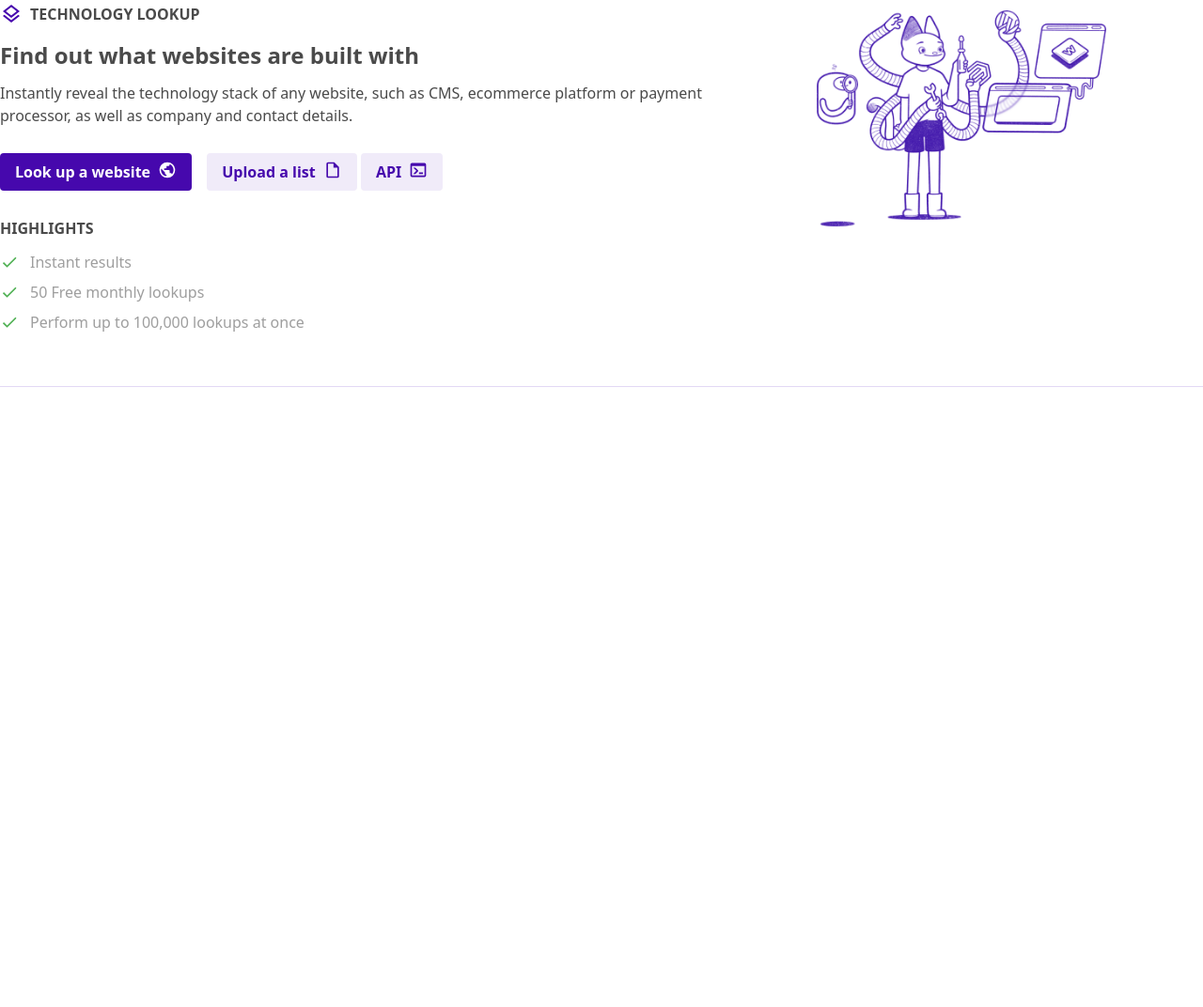
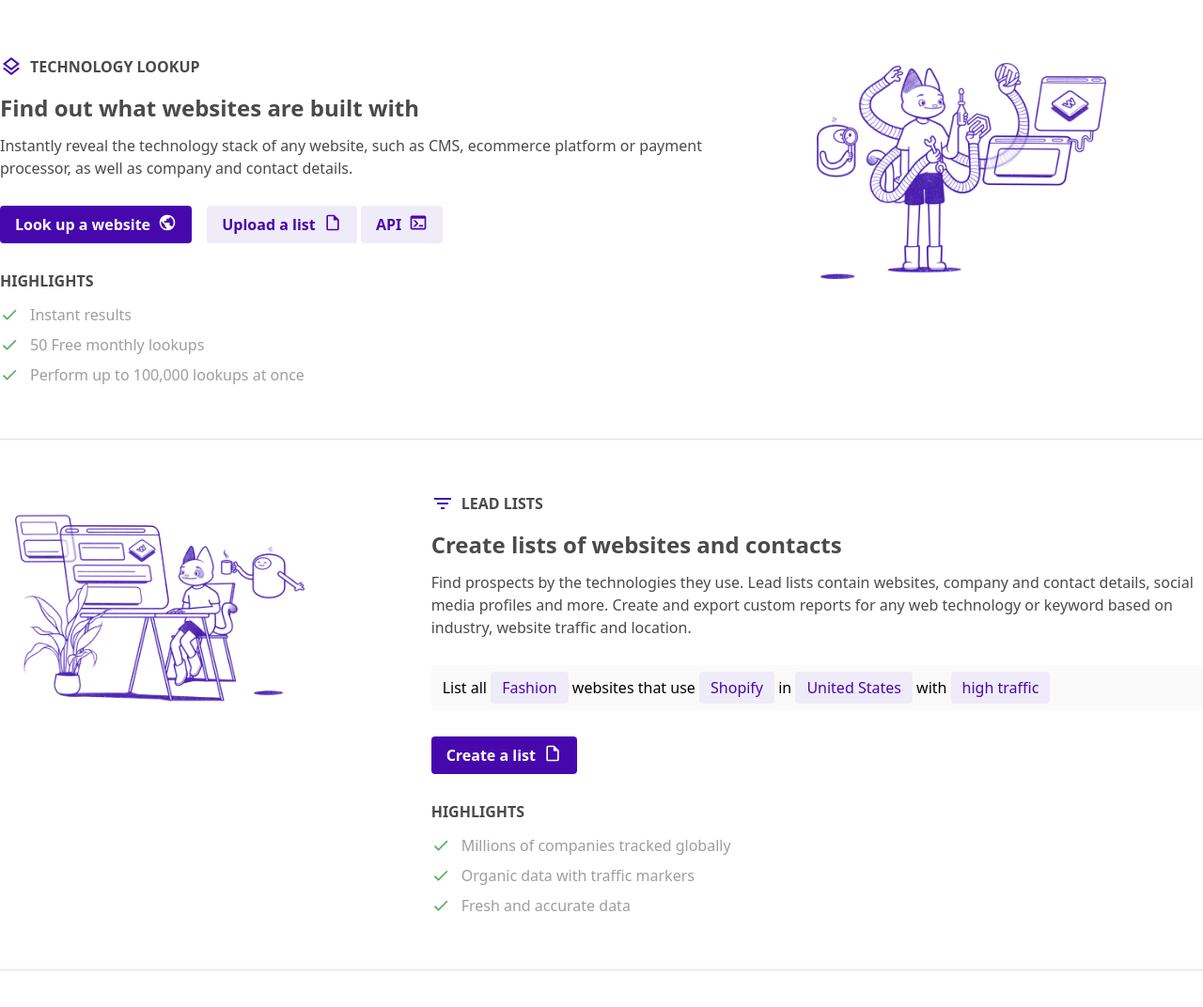
Before and after one commit to abdelilahelhaddad/wappalyzer, a website built with Vite: page index.html in a window 1280 px wide. Shown: the part 838-1910 px from the top of the page at 94% size. Before the commit the page ends 1290 px from the top, so only its background shows below. Built offline with nearby package versions, Linux system fonts and the light colour scheme.

Commit message:
:fire: :art: Create Main Section :sparkles: :globe_with_meridians:

```diff
--- a/index.html
+++ b/index.html
@@ -691,8 +691,11 @@
           </div>
         </div>
       </section>
-      <section class="pb-14 border-b border-w-gray-btn-hover">
-        <div id="technologyLookup" class="flex gap-8">
+      <section>
+        <div
+          id="technologyLookup"
+          class="flex gap-8 border-b border-w-gray-btn-hover py-14"
+        >
           <div class="flex flex-col w-2/3 justify-center">
             <div class="flex mb-3">
               <div id="technologyLookupIcon" class="mr-2">
@@ -844,6 +847,150 @@
             <img src="./images/lookup.png" alt="lookup" class="w-3/4" />
           </div>
         </div>
+        <div
+          id="leadLists"
+          class="flex gap-8 border-b border-w-gray-btn-hover py-14"
+        >
+          <div class="w-1/3 ml-4">
+            <img src="./images/lists.png" alt="lists" class="w-3/4" />
+          </div>
+          <div class="flex flex-col w-2/3 justify-center">
+            <div class="flex mb-3">
+              <div id="leadListsIcon" class="mr-2">
+                <svg
+                  xmlns="http://www.w3.org/2000/svg"
+                  viewBox="0 0 24 24"
+                  role="img"
+                  aria-hidden="true"
+                  fill="#4608ad"
+                  style="font-size: 24px; height: 24px; width: 24px"
+                >
+                  <path d="M6,13H18V11H6M3,6V8H21V6M10,18H14V16H10V18Z"></path>
+                </svg>
+              </div>
+              <p
+                id="leadListsMiniTitle"
+                class="font-semibold mb-1 text-w-gray-font"
+              >
+                LEAD LISTS
+              </p>
+            </div>
+            <p class="text-w-gray-font mb-3 text-2xl font-bold">
+              Create lists of websites and contacts
+            </p>
+            <p class="mb-7 text-w-gray-font">
+              Find prospects by the technologies they use. Lead lists contain
+              websites, company and contact details, social media profiles and
+              more. Create and export custom reports for any web technology or
+              keyword based on industry, website traffic and location.
+            </p>
+            <div class="mb-7 bg-w-gray-light p-3 rounded">
+              <p>
+                List all
+                <span
+                  class="text-w-purple rounded px-3 py-1.5 bg-w-gray-btn hover:bg-w-gray-label-hover"
+                  >Fashion</span
+                >
+                websites that use
+                <span
+                  class="text-w-purple rounded px-3 py-1.5 bg-w-gray-btn hover:bg-w-gray-label-hover"
+                  >Shopify</span
+                >
+                in
+                <span
+                  class="text-w-purple rounded px-3 py-1.5 bg-w-gray-btn hover:bg-w-gray-label-hover"
+                  >United States</span
+                >
+                with
+                <span
+                  class="text-w-purple rounded px-3 py-1.5 bg-w-gray-btn hover:bg-w-gray-label-hover"
+                  >high traffic</span
+                >
+              </p>
+            </div>
+            <div class="mb-7">
+              <a
+                href="#"
+                class="inline-flex py-2 justify-center px-4 mr-3 rounded bg-w-purple hover:bg-w-h-purple"
+              >
+                <p class="text-w-white mr-2 font-semibold">Create a list</p>
+                <svg
+                  xmlns="http://www.w3.org/2000/svg"
+                  viewBox="0 0 24 24"
+                  role="img"
+                  aria-hidden="true"
+                  fill="#ffffff"
+                  style="font-size: 20px; height: 20px; width: 20px"
+                >
+                  <path
+                    d="M14,2H6A2,2 0 0,0 4,4V20A2,2 0 0,0 6,22H18A2,2 0 0,0 20,20V8L14,2M18,20H6V4H13V9H18V20Z"
+                  ></path>
+                </svg>
+              </a>
+            </div>
+            <div id="leadListsHighlights">
+              <p
+                id="leadListsHighlightsTitle"
+                class="font-semibold mb-3 text-w-gray-font"
+              >
+                HIGHLIGHTS
+              </p>
+              <div id="leadListsHighlightsList">
+                <span class="flex items-center mb-2">
+                  <svg
+                    xmlns="http://www.w3.org/2000/svg"
+                    viewBox="0 0 24 24"
+                    role="img"
+                    aria-hidden="true"
+                    fill="#4caf50"
+                    style="font-size: 20px; height: 20px; width: 20px"
+                  >
+                    <path
+                      d="M21,7L9,19L3.5,13.5L4.91,12.09L9,16.17L19.59,5.59L21,7Z"
+                    ></path>
+                  </svg>
+                  <p class="text-w-gray-light-font ml-3">
+                    Millions of companies tracked globally
+                  </p>
+                </span>
+                <span class="flex items-center mb-2">
+                  <svg
+                    xmlns="http://www.w3.org/2000/svg"
+                    viewBox="0 0 24 24"
+                    role="img"
+                    aria-hidden="true"
+                    fill="#4caf50"
+                    style="font-size: 20px; height: 20px; width: 20px"
+                  >
+                    <path
+                      d="M21,7L9,19L3.5,13.5L4.91,12.09L9,16.17L19.59,5.59L21,7Z"
+                    ></path>
+                  </svg>
+                  <p class="text-w-gray-light-font ml-3">
+                    Organic data with traffic markers
+                  </p>
+                </span>
+                <span class="flex items-center">
+                  <svg
+                    xmlns="http://www.w3.org/2000/svg"
+                    viewBox="0 0 24 24"
+                    role="img"
+                    aria-hidden="true"
+                    fill="#4caf50"
+                    style="font-size: 20px; height: 20px; width: 20px"
+                  >
+                    <path
+                      d="M21,7L9,19L3.5,13.5L4.91,12.09L9,16.17L19.59,5.59L21,7Z"
+                    ></path>
+                  </svg>
+                  <p class="text-w-gray-light-font ml-3">
+                    Fresh and accurate data
+                  </p>
+                </span>
+              </div>
+            </div>
+          </div>
+        </div>
       </section>
     </main>
     <script type="module" src="/main.js"></script>
--- a/tailwind.config.cjs
+++ b/tailwind.config.cjs
@@ -8,6 +8,7 @@
       'w-gray-font': '#4A4A4A',
       'w-gray-light-font': '#9E9E9E',
       'w-gray-btn': '#f0ebf9',
+      'w-gray-light': '#fafafa',
       'w-gray-btn-hover': '#E2D9F4',
       'w-gray-label-hover': '#EAE2F6',
       'w-green': '#4caf50',
```
